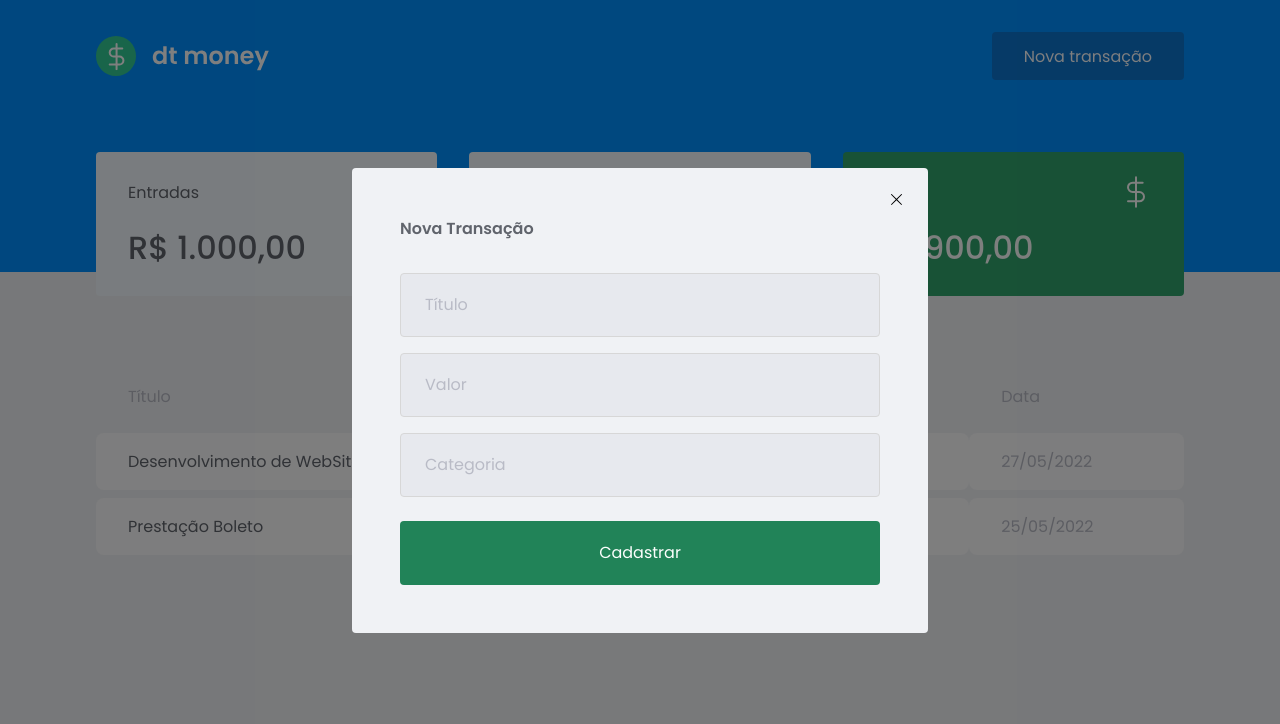
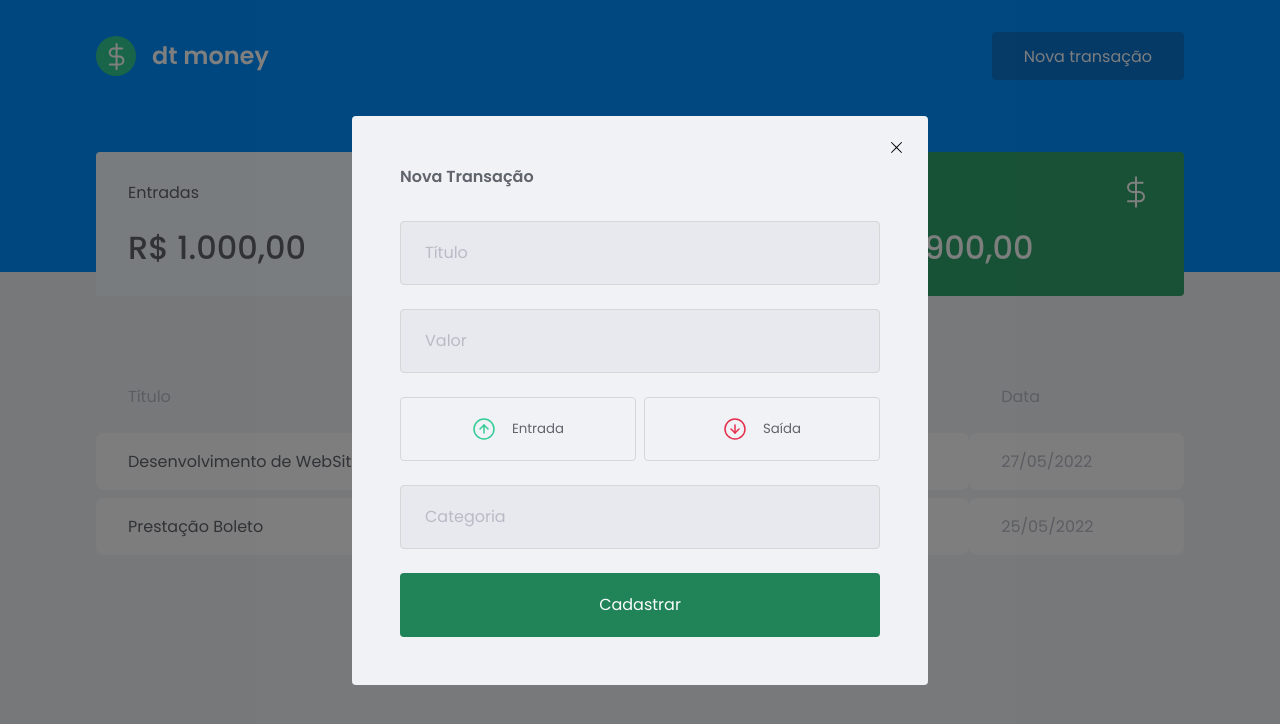
Before and after one commit to gabrieljuniorferrari88/dtmoney, a React (Vite) app: page / in a window 1280 px wide. Both pictures are taken after a click on the button "Nova transação". Shown: the top 724 px of the page. Built offline with nearby package versions, Linux system fonts and the light colour scheme; no server answers; what miragejs would draw is missing.

Commit message:
aula - Criando botões de Tipo parte2

```diff
--- a/src/components/NewTransactionModal/index.tsx
+++ b/src/components/NewTransactionModal/index.tsx
@@ -1,7 +1,8 @@
 import Modal from 'react-modal';
 import * as S from './styles';
 
-import { Cross1Icon } from '@radix-ui/react-icons';
+import incomeImg from '../../assets/income.svg';
+import outcomeImg from '../../assets/outcome.svg';
 
 interface NewTransactionModalProps {
   isOpen: boolean;
@@ -28,6 +29,25 @@ export function NewTransactionModal({
 
         <S.Input placeholder="Título" />
         <S.Input type="number" placeholder="Valor" />
+
+        <S.TypeContainer>
+          <S.TypeContainerButton type="button" border="income">
+            <S.TypeContainerImg
+              src={incomeImg}
+              alt="Ícone de entrada de dinheiro"
+            />
+            <S.TypeContainerSpan>Entrada</S.TypeContainerSpan>
+          </S.TypeContainerButton>
+
+          <S.TypeContainerButton type="button" border="outcome">
+            <S.TypeContainerImg
+              src={outcomeImg}
+              alt="Ícone de saída de dinheiro"
+            />
+            <S.TypeContainerSpan>Saída</S.TypeContainerSpan>
+          </S.TypeContainerButton>
+        </S.TypeContainer>
+
         <S.Input placeholder="Categoria" />
 
         <S.ButtonTransaction type="submit">Cadastrar</S.ButtonTransaction>
--- a/src/components/NewTransactionModal/styles.ts
+++ b/src/components/NewTransactionModal/styles.ts
@@ -21,12 +21,13 @@ export const Input = styled('input', {
   fontWeight: '400',
   fontSize: '$16',
 
+  mb: '$24',
+  '& + input': {
+    mb: '$24',
+  },
+
   '&::placeholder': {
     color: '$body',
-  },
-
-  '& + input': {
-    marginTop: '$16',
   },
 
   '&:focus': {
@@ -41,7 +42,6 @@ export const ButtonTransaction = styled('button', {
   borderRadius: '$1',
   border: '0',
   fontSize: '$16',
-  marginTop: '$24',
   backgroundColor: '$green11',
   color: '$green1',
 
@@ -70,3 +70,51 @@ export const ImgClose = styled(Cross1Icon, {
     color: '$red9',
   },
 });
+
+export const TypeContainer = styled('div', {
+  mb: '$24',
+  display: 'grid',
+  gridTemplateColumns: '1fr 1fr',
+  gap: '$8',
+});
+
+export const TypeContainerButton = styled('button', {
+  height: '$64',
+  border: '1px solid #d7d7d7',
+  borderRadius: '$1',
+  backgroundColor: 'transparent',
+
+  display: 'flex',
+  alignItems: 'center',
+  justifyContent: 'center',
+
+  // '&:hover': {
+  //   borderColor: '$green10',
+  // },
+  variants: {
+    border: {
+      income: {
+        '&:hover': {
+          borderColor: '$green10',
+        },
+      },
+      outcome: {
+        '&:hover': {
+          borderColor: '$red9',
+        },
+      },
+    },
+  },
+});
+
+export const TypeContainerImg = styled('img', {
+  width: '$24',
+  height: '$24',
+});
+
+export const TypeContainerSpan = styled('span', {
+  display: 'inline-block',
+  ml: '$16',
+  fontSize: '$16',
+  color: '$title',
+});
```
Also changed, not shown: src/assets/close.svg (deleted).
